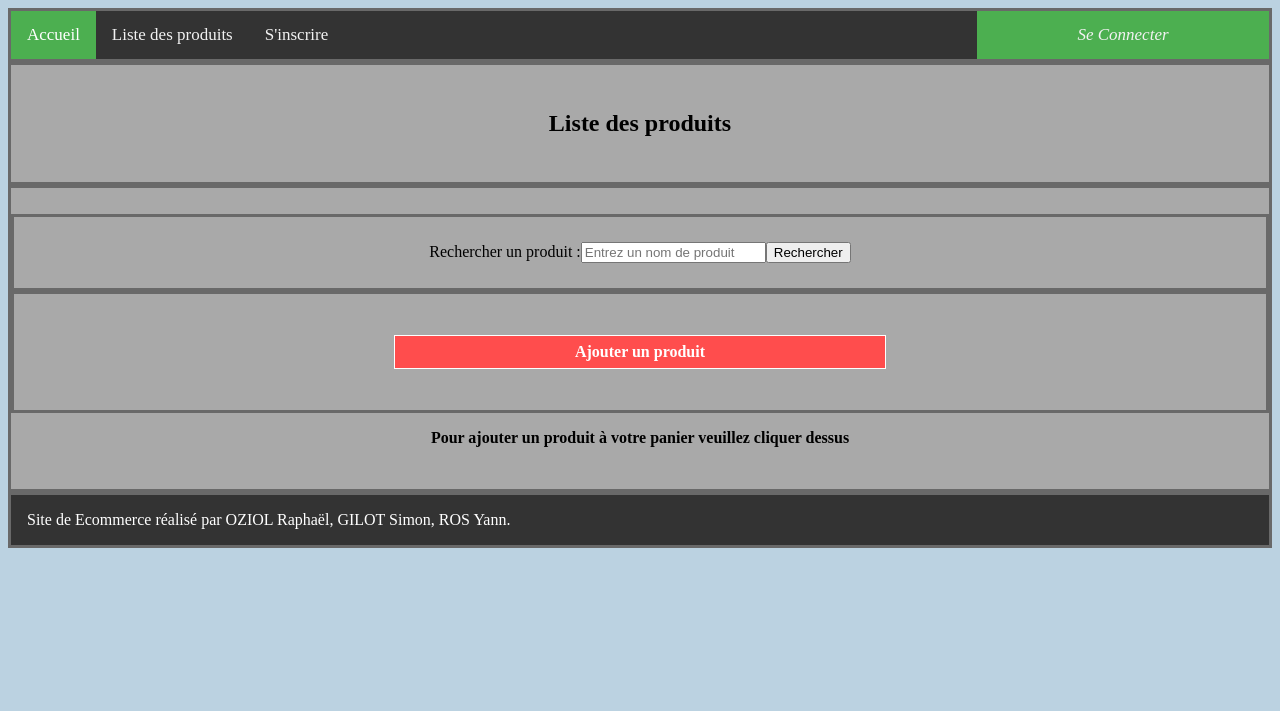
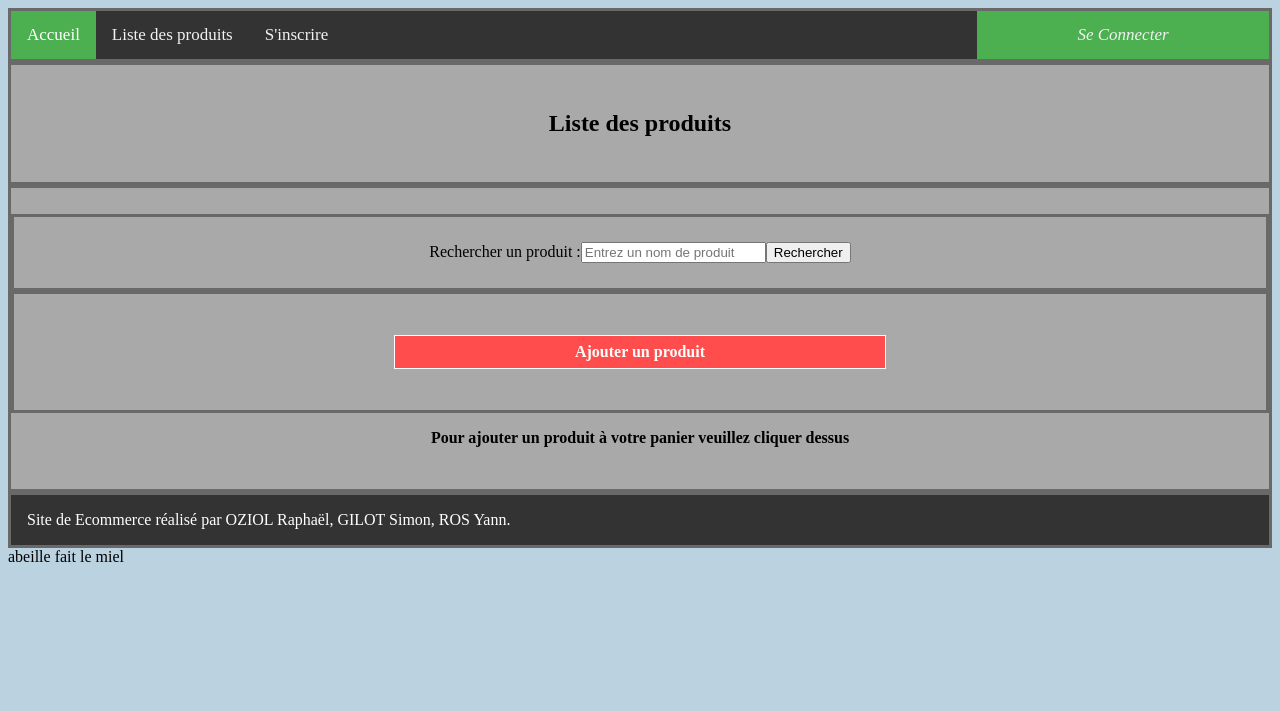
Before and after one commit to Neuya/ProjetECommerce, a PHP site: the page made by index.php in a window 1280 px wide. Shown: the top 711 px of the page. Run offline with PHP 8.4, Linux system fonts and the light colour scheme; the visitor is signed in with stand-in values (Sample User, id 1); data that the repository does not hold is empty.

Commit message:
jai écris miel

```diff
--- a/index.php
+++ b/index.php
@@ -19,6 +19,8 @@
             $_SESSION['isAdmin']=false;
         }
 
+        echo "abeille fait le miel";
+
 
 
 
```
